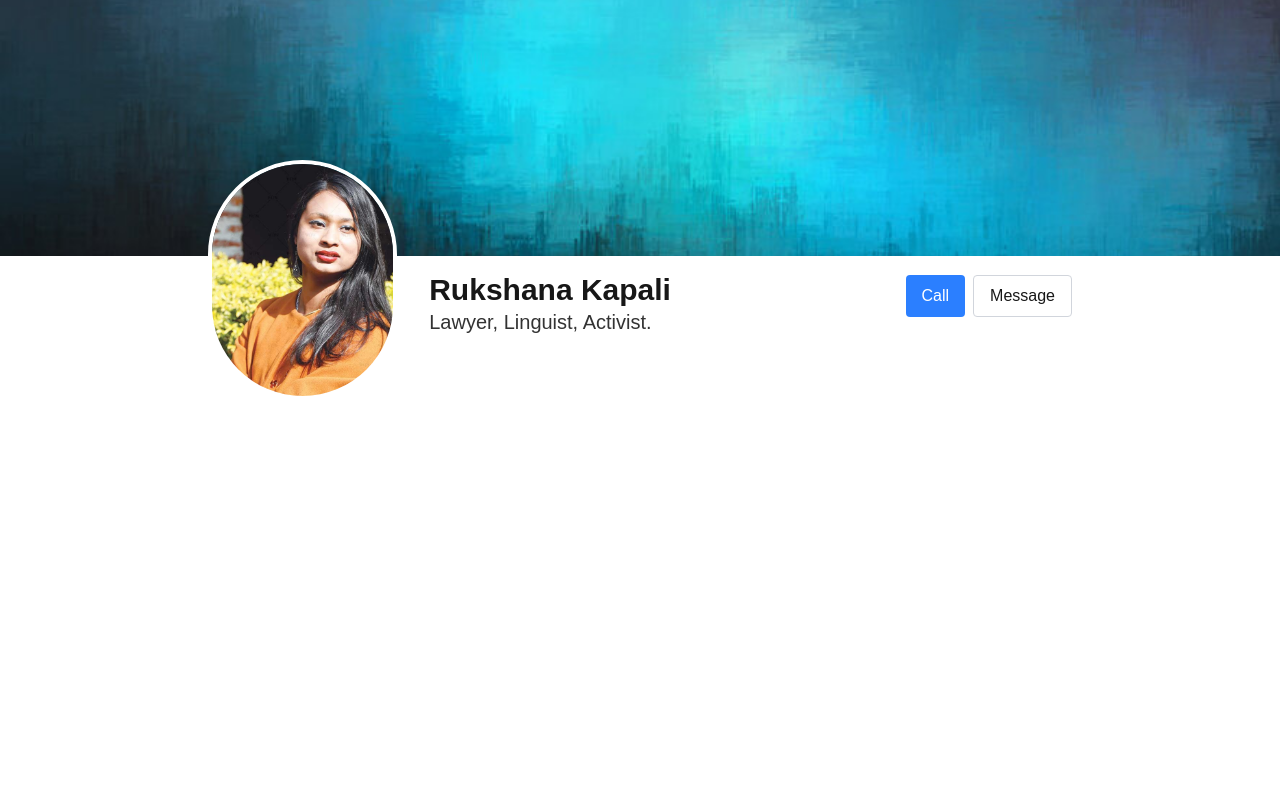
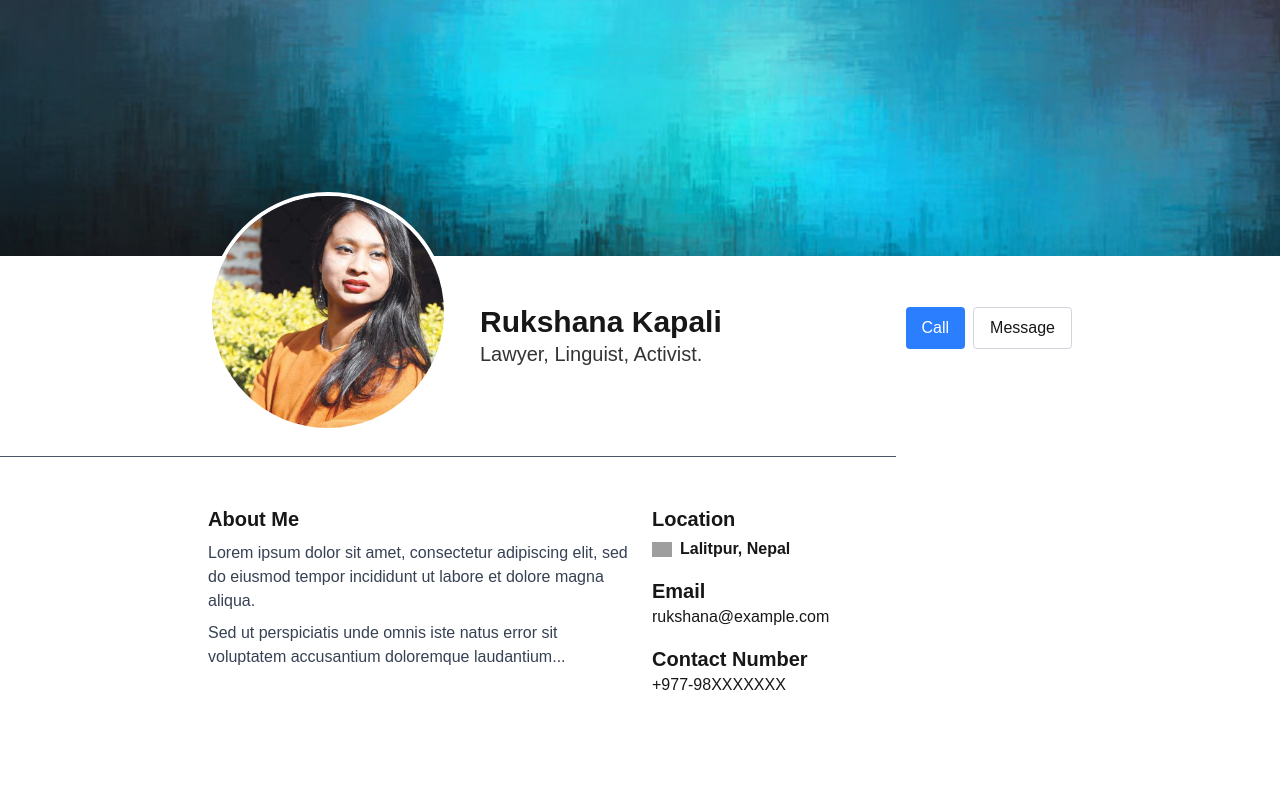
Before and after one commit to shakyasimha/ruku-ya-portfolio, a Next.js app: page / in a window 1280 px wide. Shown: the top 800 px of the page. Built offline with nearby package versions, Linux system fonts and the light colour scheme; grey boxes are pictures that could not be loaded.

Commit message:
fixed the squished up look of profile picture; need to work on the horizontal divider

```diff
--- a/src/components/Header/index.tsx
+++ b/src/components/Header/index.tsx
@@ -11,7 +11,7 @@
 
 export default function Page({ headerInfo }: HeaderProps) {
     return(
-        <div className="flex flex-col min-h-screen">
+        <div className="flex flex-col">
             {/* Cover photo */}
             <div className="w-full h-64 relative">
                 <Image
@@ -23,9 +23,9 @@
             </div>
 
             {/* Profile picture, title, etc. */}
-            <div className="flex flex-col md:flex-row items-center mt-[-6rem] px-4 w-full max-w-4xl mx-auto">
+            <div className="flex flex-col md:flex-row items-center mt-[-4rem] px-4 w-full max-w-4xl mx-auto">
                 {/* Profile picture */}
-                <div className="relative w-60 h-60 rounded-full overflow-hidden border-4 border-white mx-auto md:mx-0 z-10">
+                <div className="relative flex-shrink-0 w-60 h-60 rounded-full overflow-hidden border-4 border-white mx-auto md:mx-0 z-10">
                     <Image
                     src="/rukshana-1-copy.jpg"
                     alt="rukshana profile picture"
@@ -37,14 +37,14 @@
                 {/* Client name, client description and contact buttons */}
                 <div className="flex flex-col md:flex-row items-center justify-between w-full mt-4 md:mt-8">
                     <div className="text-center md:text-left md:ml-8 md:mt-4">
-                    <h1 className="text-3xl font-bold">{ headerInfo.name }</h1>
-                    <p className="text-[#333] text-xl">{ headerInfo.subtitle }</p>
+                        <h1 className="text-3xl font-bold">{headerInfo.name}</h1>
+                        <p className="text-[#333] text-xl">{headerInfo.subtitle}</p>
                     </div>
 
                     {/* Buttons */}
                     <div className="flex gap-2 mt-4 md:mt-0 justify-center md:justify-end">
-                    <button className="px-4 py-2 bg-blue-500 text-white rounded">{ headerInfo.call }</button>
-                    <button className="px-4 py-2 border border-gray-300 rounded">{ headerInfo.message }</button>
+                        <button className="px-4 py-2 bg-blue-500 text-white rounded">{headerInfo.call}</button>
+                        <button className="px-4 py-2 border border-gray-300 rounded">{headerInfo.message}</button>
                     </div>
                 </div>
             </div>
```
